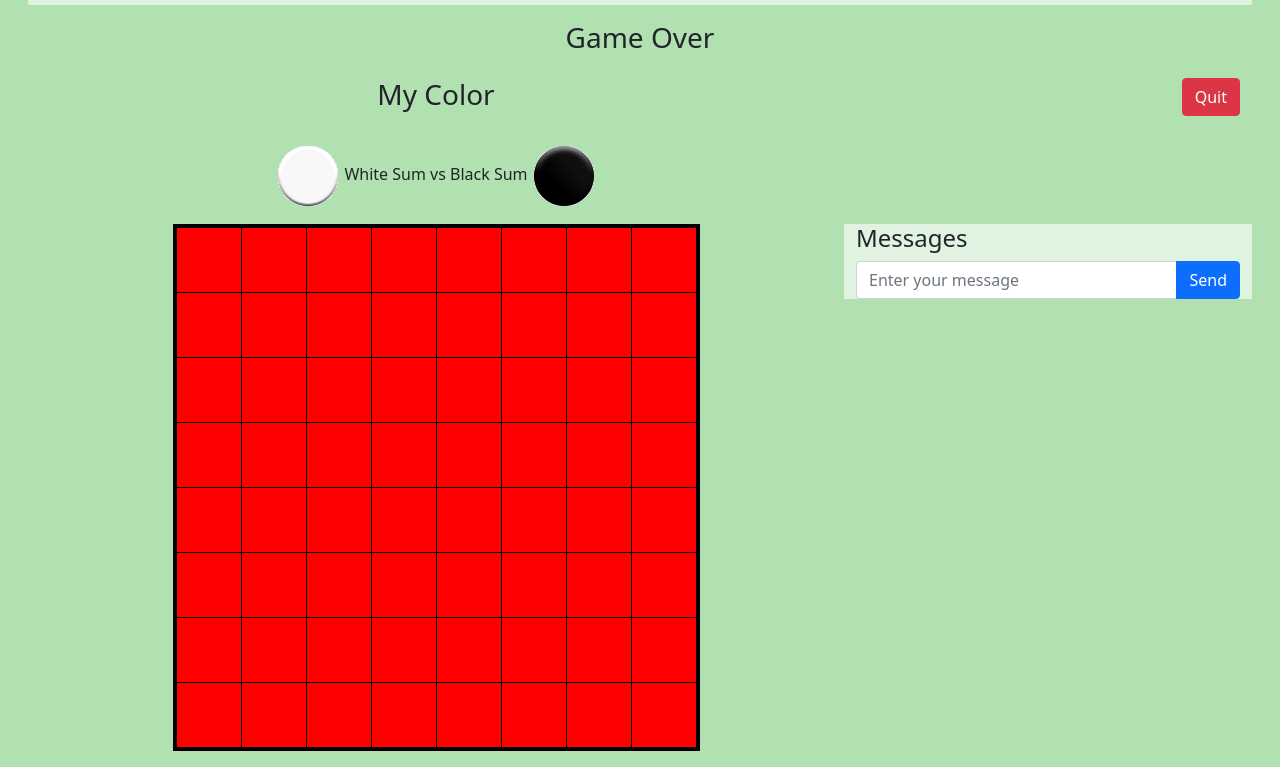
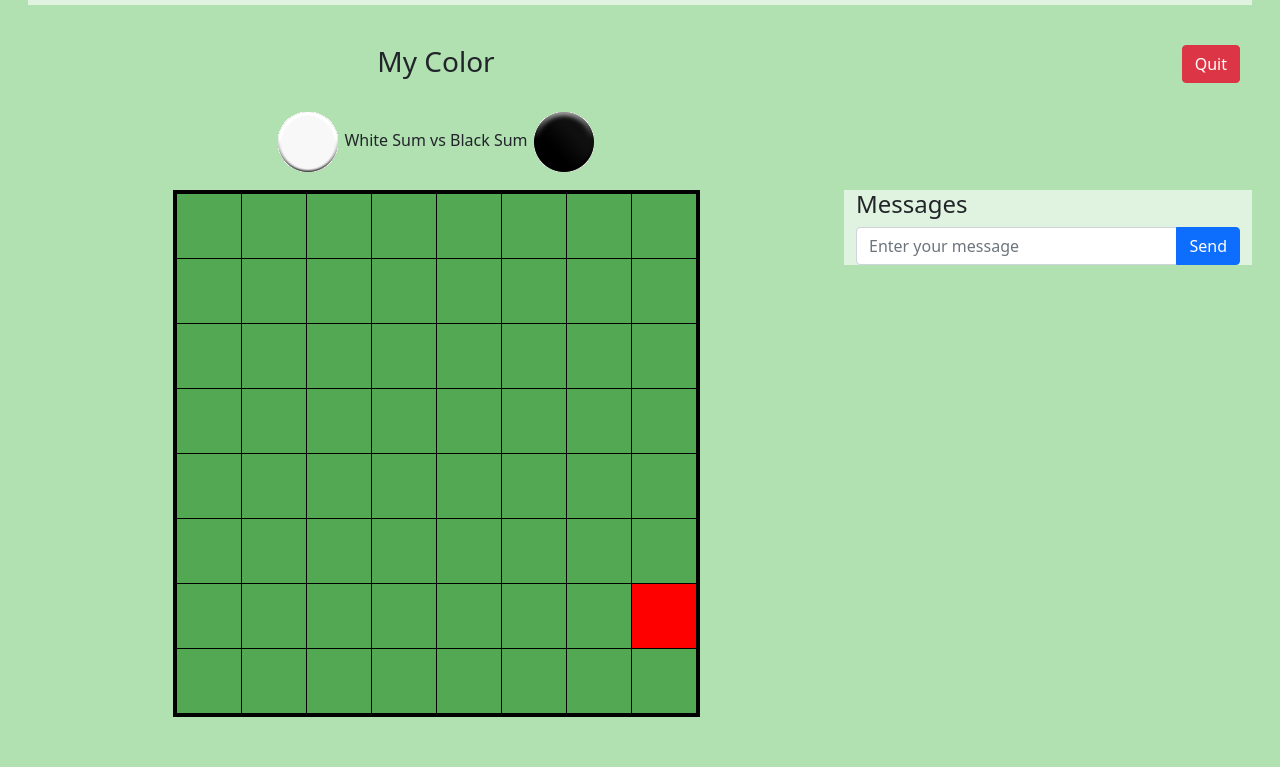
Before and after one commit to Stanley-Charles/Reversi-Online, a website: page public/game.html in a window 1280 px wide. Shown: the part 53-820 px from the top of the page. Drawn offline with nearby package versions, Linux system fonts and the light colour scheme; no server answers.

Commit message:
Working multiplayer

```diff
--- a/public/assets/CSS/game.css
+++ b/public/assets/CSS/game.css
@@ -22,6 +22,7 @@ table#game_board {
 }
 
 table#game_board td {
+    background-color: rgb(83, 168, 83);
     border: 1px solid black;
     margin: 0px;
     padding: 0px;
--- a/public/game.html
+++ b/public/game.html
@@ -21,7 +21,7 @@
 
         <div class = "row m-3 ">
             <div class = "col text-center">
-                <h3 id = "game_over">Game Over</h3>
+                <h3 id = "game_over"></h3>
             </div>
         </div>
 
@@ -45,84 +45,84 @@
                     <div class = "col-md-8 table-responsive">
                         <table id = "game_board" class="mx-auto w-auto">
                             <tr>
-                                <td id = "0_0"><img class="img-fluid" src="assets/images/error.gif" alt = "error"/></td>
-                                <td id = "0_1"><img class="img-fluid" src="assets/images/error.gif" alt = "error"/></td>
-                                <td id = "0_2"><img class="img-fluid" src="assets/images/error.gif" alt = "error"/></td>
-                                <td id = "0_3"><img class="img-fluid" src="assets/images/error.gif" alt = "error"/></td>
-                                <td id = "0_4"><img class="img-fluid" src="assets/images/error.gif" alt = "error"/></td>
-                                <td id = "0_5"><img class="img-fluid" src="assets/images/error.gif" alt = "error"/></td>
-                                <td id = "0_6"><img class="img-fluid" src="assets/images/error.gif" alt = "error"/></td>
-                                <td id = "0_7"><img class="img-fluid" src="assets/images/error.gif" alt = "error"/></td>
+                                <td id = "0_0"><img class="img-fluid" src="assets/images/empty.gif" alt = "empty"/></td>
+                                <td id = "0_1"><img class="img-fluid" src="assets/images/empty.gif" alt = "empty"/></td>
+                                <td id = "0_2"><img class="img-fluid" src="assets/images/empty.gif" alt = "empty"/></td>
+                                <td id = "0_3"><img class="img-fluid" src="assets/images/empty.gif" alt = "empty"/></td>
+                                <td id = "0_4"><img class="img-fluid" src="assets/images/empty.gif" alt = "empty"/></td>
+                                <td id = "0_5"><img class="img-fluid" src="assets/images/empty.gif" alt = "empty"/></td>
+                                <td id = "0_6"><img class="img-fluid" src="assets/images/empty.gif" alt = "empty"/></td>
+                                <td id = "0_7"><img class="img-fluid" src="assets/images/empty.gif" alt = "empty"/></td>
                             </tr>
                             <tr>
-                                <td id = "1_0"><img class="img-fluid" src="assets/images/error.gif" alt = "error"/></td>
-                                <td id = "1_1"><img class="img-fluid" src="assets/images/error.gif" alt = "error"/></td>
-                                <td id = "1_2"><img class="img-fluid" src="assets/images/error.gif" alt = "error"/></td>
-                                <td id = "1_3"><img class="img-fluid" src="assets/images/error.gif" alt = "error"/></td>
-                                <td id = "1_4"><img class="img-fluid" src="assets/images/error.gif" alt = "error"/></td>
-                                <td id = "1_5"><img class="img-fluid" src="assets/images/error.gif" alt = "error"/></td>
-                                <td id = "1_6"><img class="img-fluid" src="assets/images/error.gif" alt = "error"/></td>
-                                <td id = "1_7"><img class="img-fluid" src="assets/images/error.gif" alt = "error"/></td>
+                                <td id = "1_0"><img class="img-fluid" src="assets/images/empty.gif" alt = "empty"/></td>
+                                <td id = "1_1"><img class="img-fluid" src="assets/images/empty.gif" alt = "empty"/></td>
+                                <td id = "1_2"><img class="img-fluid" src="assets/images/empty.gif" alt = "empty"/></td>
+                                <td id = "1_3"><img class="img-fluid" src="assets/images/empty.gif" alt = "empty"/></td>
+                                <td id = "1_4"><img class="img-fluid" src="assets/images/empty.gif" alt = "empty"/></td>
+                                <td id = "1_5"><img class="img-fluid" src="assets/images/empty.gif" alt = "empty"/></td>
+                                <td id = "1_6"><img class="img-fluid" src="assets/images/empty.gif" alt = "empty"/></td>
+                                <td id = "1_7"><img class="img-fluid" src="assets/images/empty.gif" alt = "empty"/></td>
                             </tr>
                             <tr>
-                                <td id = "2_0"><img class="img-fluid" src="assets/images/error.gif" alt = "error"/></td>
-                                <td id = "2_1"><img class="img-fluid" src="assets/images/error.gif" alt = "error"/></td>
-                                <td id = "2_2"><img class="img-fluid" src="assets/images/error.gif" alt = "error"/></td>
-                                <td id = "2_3"><img class="img-fluid" src="assets/images/error.gif" alt = "error"/></td>
-                                <td id = "2_4"><img class="img-fluid" src="assets/images/error.gif" alt = "error"/></td>
-                                <td id = "2_5"><img class="img-fluid" src="assets/images/error.gif" alt = "error"/></td>
-                                <td id = "2_6"><img class="img-fluid" src="assets/images/error.gif" alt = "error"/></td>
-                                <td id = "2_7"><img class="img-fluid" src="assets/images/error.gif" alt = "error"/></td>
+                                <td id = "2_0"><img class="img-fluid" src="assets/images/empty.gif" alt = "empty"/></td>
+                                <td id = "2_1"><img class="img-fluid" src="assets/images/empty.gif" alt = "empty"/></td>
+                                <td id = "2_2"><img class="img-fluid" src="assets/images/empty.gif" alt = "empty"/></td>
+                                <td id = "2_3"><img class="img-fluid" src="assets/images/empty.gif" alt = "empty"/></td>
+                                <td id = "2_4"><img class="img-fluid" src="assets/images/empty.gif" alt = "empty"/></td>
+                                <td id = "2_5"><img class="img-fluid" src="assets/images/empty.gif" alt = "empty"/></td>
+                                <td id = "2_6"><img class="img-fluid" src="assets/images/empty.gif" alt = "empty"/></td>
+                                <td id = "2_7"><img class="img-fluid" src="assets/images/empty.gif" alt = "empty"/></td>
                             </tr>
                             <tr>
-                                <td id = "3_0"><img class="img-fluid" src="assets/images/error.gif" alt = "error"/></td>
-                                <td id = "3_1"><img class="img-fluid" src="assets/images/error.gif" alt = "error"/></td>
-                                <td id = "3_2"><img class="img-fluid" src="assets/images/error.gif" alt = "error"/></td>
-                                <td id = "3_3"><img class="img-fluid" src="assets/images/error.gif" alt = "error"/></td>
-                                <td id = "3_4"><img class="img-fluid" src="assets/images/error.gif" alt = "error"/></td>
-                                <td id = "3_5"><img class="img-fluid" src="assets/images/error.gif" alt = "error"/></td>
-                                <td id = "3_6"><img class="img-fluid" src="assets/images/error.gif" alt = "error"/></td>
-                                <td id = "3_7"><img class="img-fluid" src="assets/images/error.gif" alt = "error"/></td>
+                                <td id = "3_0"><img class="img-fluid" src="assets/images/empty.gif" alt = "empty"/></td>
+                                <td id = "3_1"><img class="img-fluid" src="assets/images/empty.gif" alt = "empty"/></td>
+                                <td id = "3_2"><img class="img-fluid" src="assets/images/empty.gif" alt = "empty"/></td>
+                                <td id = "3_3"><img class="img-fluid" src="assets/images/empty.gif" alt = "empty"/></td>
+                                <td id = "3_4"><img class="img-fluid" src="assets/images/empty.gif" alt = "empty"/></td>
+                                <td id = "3_5"><img class="img-fluid" src="assets/images/empty.gif" alt = "empty"/></td>
+                                <td id = "3_6"><img class="img-fluid" src="assets/images/empty.gif" alt = "empty"/></td>
+                                <td id = "3_7"><img class="img-fluid" src="assets/images/empty.gif" alt = "empty"/></td>
                             </tr>
                             <tr>
-                                <td id = "4_0"><img class="img-fluid" src="assets/images/error.gif" alt = "error"/></td>
-                                <td id = "4_1"><img class="img-fluid" src="assets/images/error.gif" alt = "error"/></td>
-                                <td id = "4_2"><img class="img-fluid" src="assets/images/error.gif" alt = "error"/></td>
-                                <td id = "4_3"><img class="img-fluid" src="assets/images/error.gif" alt = "error"/></td>
-                                <td id = "4_4"><img class="img-fluid" src="assets/images/error.gif" alt = "error"/></td>
-                                <td id = "4_5"><img class="img-fluid" src="assets/images/error.gif" alt = "error"/></td>
-                                <td id = "4_6"><img class="img-fluid" src="assets/images/error.gif" alt = "error"/></td>
-                                <td id = "4_7"><img class="img-fluid" src="assets/images/error.gif" alt = "error"/></td>
+                                <td id = "4_0"><img class="img-fluid" src="assets/images/empty.gif" alt = "empty"/></td>
+                                <td id = "4_1"><img class="img-fluid" src="assets/images/empty.gif" alt = "empty"/></td>
+                                <td id = "4_2"><img class="img-fluid" src="assets/images/empty.gif" alt = "empty"/></td>
+                                <td id = "4_3"><img class="img-fluid" src="assets/images/empty.gif" alt = "empty"/></td>
+                                <td id = "4_4"><img class="img-fluid" src="assets/images/empty.gif" alt = "empty"/></td>
+                                <td id = "4_5"><img class="img-fluid" src="assets/images/empty.gif" alt = "empty"/></td>
+                                <td id = "4_6"><img class="img-fluid" src="assets/images/empty.gif" alt = "empty"/></td>
+                                <td id = "4_7"><img class="img-fluid" src="assets/images/empty.gif" alt = "empty"/></td>
                             </tr>
                             <tr>
-                                <td id = "5_0"><img class="img-fluid" src="assets/images/error.gif" alt = "error"/></td>
-                                <td id = "5_1"><img class="img-fluid" src="assets/images/error.gif" alt = "error"/></td>
-                                <td id = "5_2"><img class="img-fluid" src="assets/images/error.gif" alt = "error"/></td>
-                                <td id = "5_3"><img class="img-fluid" src="assets/images/error.gif" alt = "error"/></td>
-                                <td id = "5_4"><img class="img-fluid" src="assets/images/error.gif" alt = "error"/></td>
-                                <td id = "5_5"><img class="img-fluid" src="assets/images/error.gif" alt = "error"/></td>
-                                <td id = "5_6"><img class="img-fluid" src="assets/images/error.gif" alt = "error"/></td>
-                                <td id = "5_7"><img class="img-fluid" src="assets/images/error.gif" alt = "error"/></td>
+                                <td id = "5_0"><img class="img-fluid" src="assets/images/empty.gif" alt = "empty"/></td>
+                                <td id = "5_1"><img class="img-fluid" src="assets/images/empty.gif" alt = "empty"/></td>
+                                <td id = "5_2"><img class="img-fluid" src="assets/images/empty.gif" alt = "empty"/></td>
+                                <td id = "5_3"><img class="img-fluid" src="assets/images/empty.gif" alt = "empty"/></td>
+                                <td id = "5_4"><img class="img-fluid" src="assets/images/empty.gif" alt = "empty"/></td>
+                                <td id = "5_5"><img class="img-fluid" src="assets/images/empty.gif" alt = "empty"/></td>
+                                <td id = "5_6"><img class="img-fluid" src="assets/images/empty.gif" alt = "empty"/></td>
+                                <td id = "5_7"><img class="img-fluid" src="assets/images/empty.gif" alt = "empty"/></td>
                             </tr>
                             <tr>
-                                <td id = "6_0"><img class="img-fluid" src="assets/images/error.gif" alt = "error"/></td>
-                                <td id = "6_1"><img class="img-fluid" src="assets/images/error.gif" alt = "error"/></td>
-                                <td id = "6_2"><img class="img-fluid" src="assets/images/error.gif" alt = "error"/></td>
-                                <td id = "6_3"><img class="img-fluid" src="assets/images/error.gif" alt = "error"/></td>
-                                <td id = "6_4"><img class="img-fluid" src="assets/images/error.gif" alt = "error"/></td>
-                                <td id = "6_5"><img class="img-fluid" src="assets/images/error.gif" alt = "error"/></td>
-                                <td id = "6_6"><img class="img-fluid" src="assets/images/error.gif" alt = "error"/></td>
-                                <td id = "6_7"><img class="img-fluid" src="assets/images/error.gif" alt = "error"/></td>
+                                <td id = "6_0"><img class="img-fluid" src="assets/images/empty.gif" alt = "empty"/></td>
+                                <td id = "6_1"><img class="img-fluid" src="assets/images/empty.gif" alt = "empty"/></td>
+                                <td id = "6_2"><img class="img-fluid" src="assets/images/empty.gif" alt = "empty"/></td>
+                                <td id = "6_3"><img class="img-fluid" src="assets/images/empty.gif" alt = "empty"/></td>
+                                <td id = "6_4"><img class="img-fluid" src="assets/images/empty.gif" alt = "empty"/></td>
+                                <td id = "6_5"><img class="img-fluid" src="assets/images/empty.gif" alt = "empty"/></td>
+                                <td id = "6_6"><img class="img-fluid" src="assets/images/empty.gif" alt = "empty"/></td>
+                                <td id = "6_7"><img class="img-fluid" src="assets/images/error.gif" alt = "empty"/></td>
                             </tr>
                             <tr>
-                                <td id = "7_0"><img class="img-fluid" src="assets/images/error.gif" alt = "error"/></td>
-                                <td id = "7_1"><img class="img-fluid" src="assets/images/error.gif" alt = "error"/></td>
-                                <td id = "7_2"><img class="img-fluid" src="assets/images/error.gif" alt = "error"/></td>
-                                <td id = "7_3"><img class="img-fluid" src="assets/images/error.gif" alt = "error"/></td>
-                                <td id = "7_4"><img class="img-fluid" src="assets/images/error.gif" alt = "error"/></td>
-                                <td id = "7_5"><img class="img-fluid" src="assets/images/error.gif" alt = "error"/></td>
-                                <td id = "7_6"><img class="img-fluid" src="assets/images/error.gif" alt = "error"/></td>
-                                <td id = "7_7"><img class="img-fluid" src="assets/images/error.gif" alt = "error"/></td>
+                                <td id = "7_0"><img class="img-fluid" src="assets/images/empty.gif" alt = "empty"/></td>
+                                <td id = "7_1"><img class="img-fluid" src="assets/images/empty.gif" alt = "empty"/></td>
+                                <td id = "7_2"><img class="img-fluid" src="assets/images/empty.gif" alt = "empty"/></td>
+                                <td id = "7_3"><img class="img-fluid" src="assets/images/empty.gif" alt = "empty"/></td>
+                                <td id = "7_4"><img class="img-fluid" src="assets/images/empty.gif" alt = "empty"/></td>
+                                <td id = "7_5"><img class="img-fluid" src="assets/images/empty.gif" alt = "empty"/></td>
+                                <td id = "7_6"><img class="img-fluid" src="assets/images/empty.gif" alt = "empty"/></td>
+                                <td id = "7_7"><img class="img-fluid" src="assets/images/empty.gif" alt = "empty"/></td>
                             </tr>
                         </table>
                     </div>
```
Also changed, not shown: public/assets/js/main.js (+32 -5 lines), server.js (+192 -6 lines).
